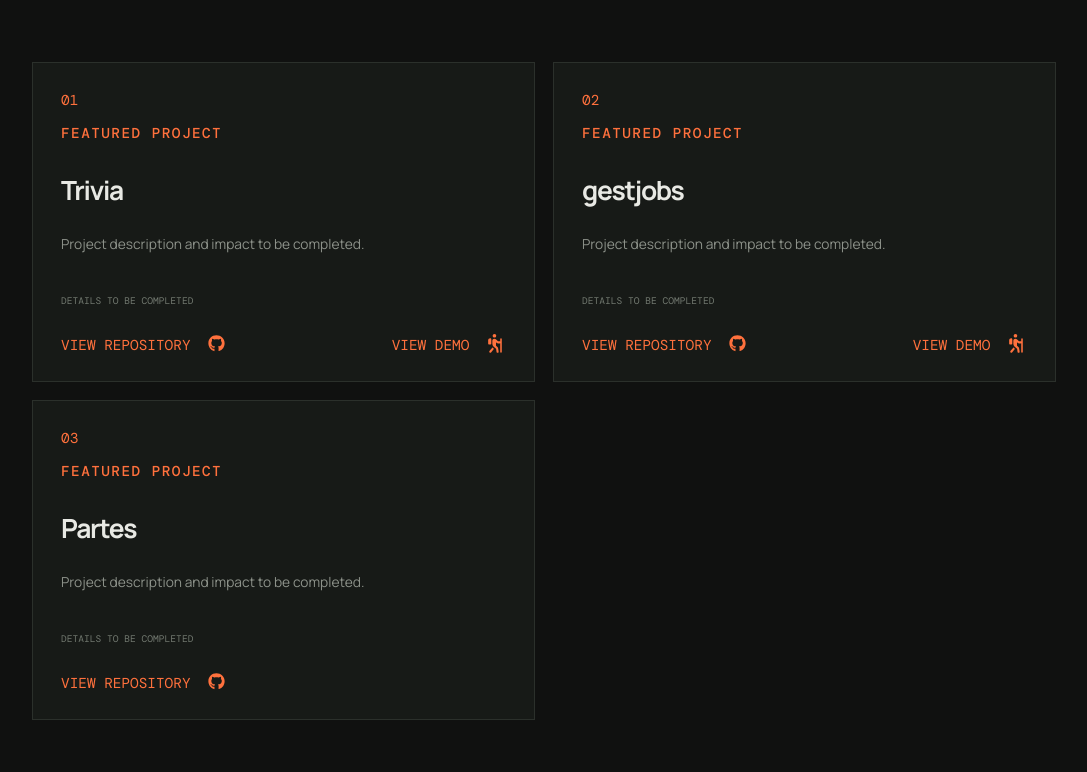
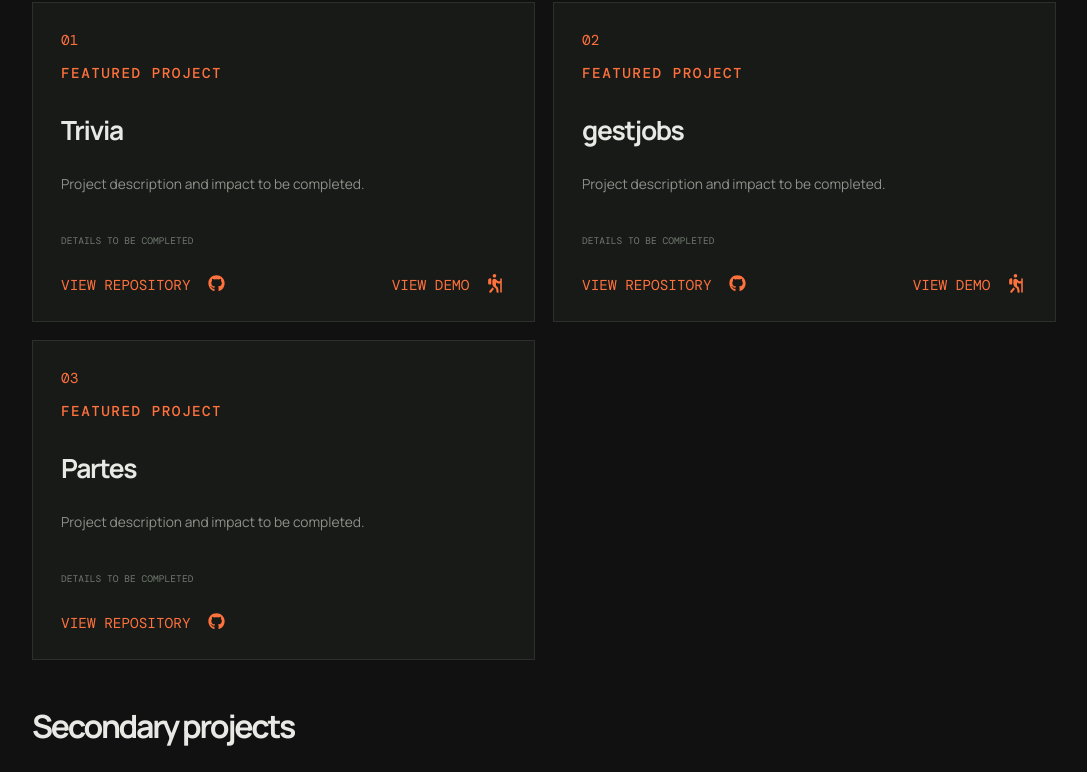
Before and after one commit to DucklingTalks/portfolio, a React (Vite) app: page / in a window 1280 px wide. Shown: the part 2631-3403 px from the top of the page, without its empty margins (96-1183 px from the left). Built offline with nearby package versions, Linux system fonts and the light colour scheme.

Commit message:
fix: adjust margin values for improved layout consistency

```diff
--- a/src/styles.css
+++ b/src/styles.css
@@ -291,7 +291,7 @@ nav a:hover,
   display: grid;
   gap: 30px;
   grid-template-columns: 45px 1fr;
-  margin-bottom: 70px;
+  margin-bottom: 50px;
 }
 .section-number,
 .timeline-index,
@@ -461,9 +461,8 @@ nav a:hover,
   margin-left: 7px;
 }
 h2.subsection-title {
-  border-bottom: 1px solid var(--line);
   font-size: 2rem;
-  margin: 50px 0 0;
+  margin: 50px 0 25px 0;
   padding-bottom: 20px;
 }
 .secondary .project-card {
```
